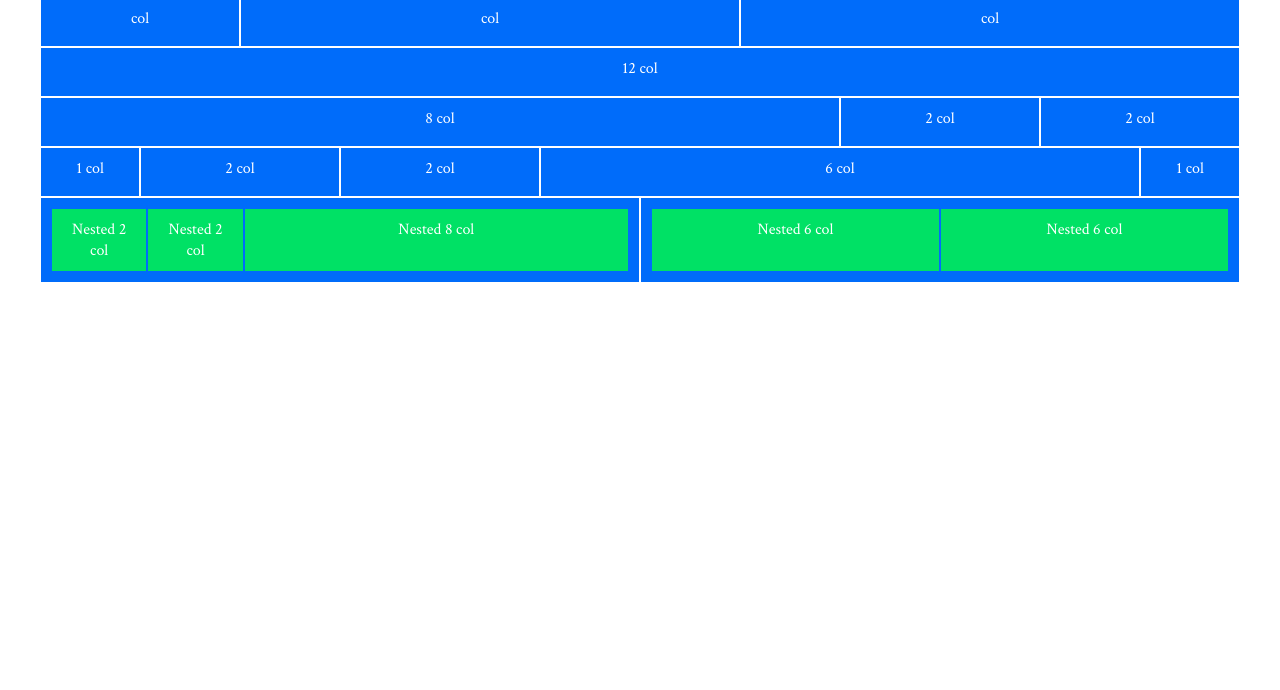
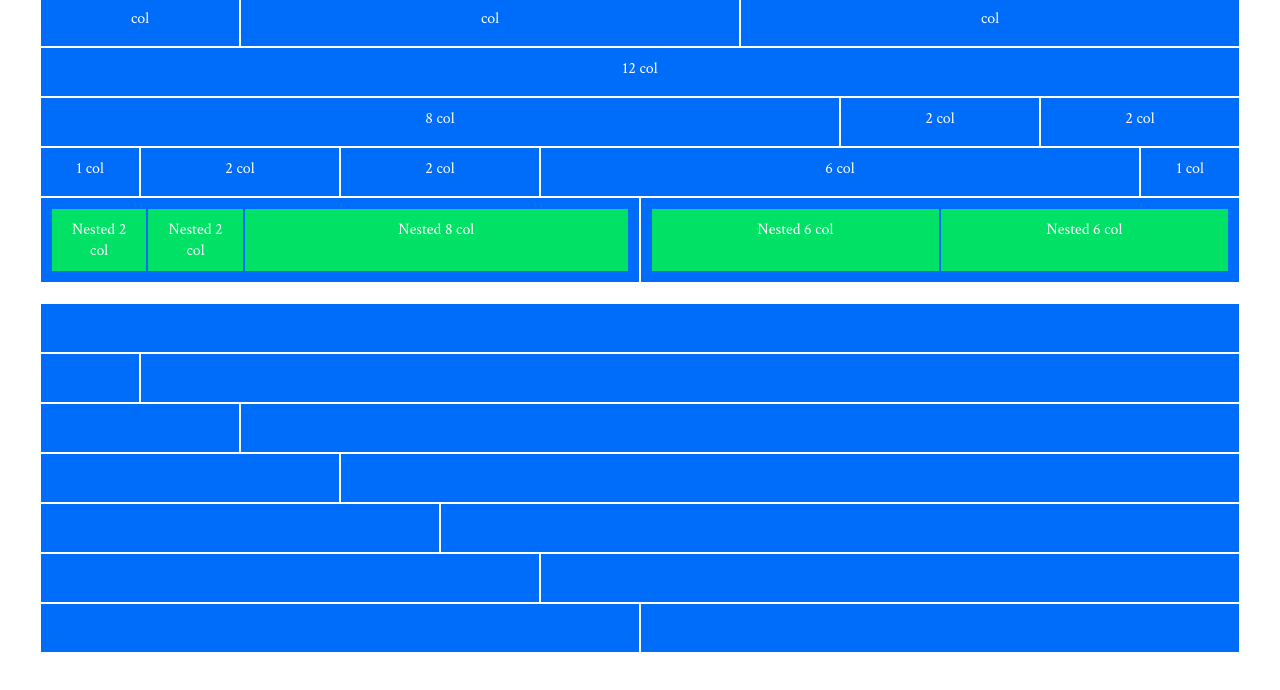
Before and after one commit to LuisGonzalez27/html-css-12bool, a plain HTML site: page index.html in a window 1280 px wide. Shown: the part 94-784 px from the top of the page. Drawn offline with Linux system fonts and the light colour scheme.

Commit message:
finished a part

```diff
--- a/css/framework.css
+++ b/css/framework.css
@@ -20,6 +20,9 @@
 /* padding */
 .pad-10{
     padding: 10px;
+}
+.pad-top-20{
+    padding-top: 20px;
 }
 /*** COLUMNS ***/
 .col {
--- a/index.html
+++ b/index.html
@@ -66,5 +66,34 @@
             </div>
         </div>
     </div>
+    <div class="container pad-top-20">
+        <div class="row">
+            <div class="col-12 debug"></div>
+        </div>
+        <div class="row">
+            <div class="col-1 debug"></div>
+            <div class="col-11 debug"></div>
+        </div>
+        <div class="row">
+            <div class="col-2 debug"></div>
+            <div class="col-10 debug"></div>
+        </div>
+        <div class="row">
+            <div class="col-3 debug"></div>
+            <div class="col-9 debug"></div>
+        </div>
+        <div class="row">
+            <div class="col-4 debug"></div>
+            <div class="col-8 debug"></div>
+        </div>
+        <div class="row">
+            <div class="col-5 debug"></div>
+            <div class="col-7 debug"></div>
+        </div>
+        <div class="row">
+            <div class="col-6 debug"></div>
+            <div class="col-6 debug"></div>
+        </div>
+    </div>
 </body>
 </html>
```
